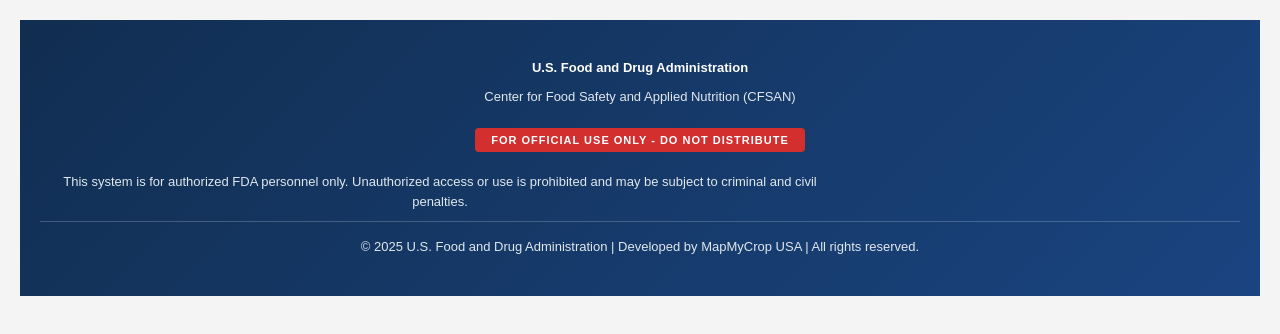
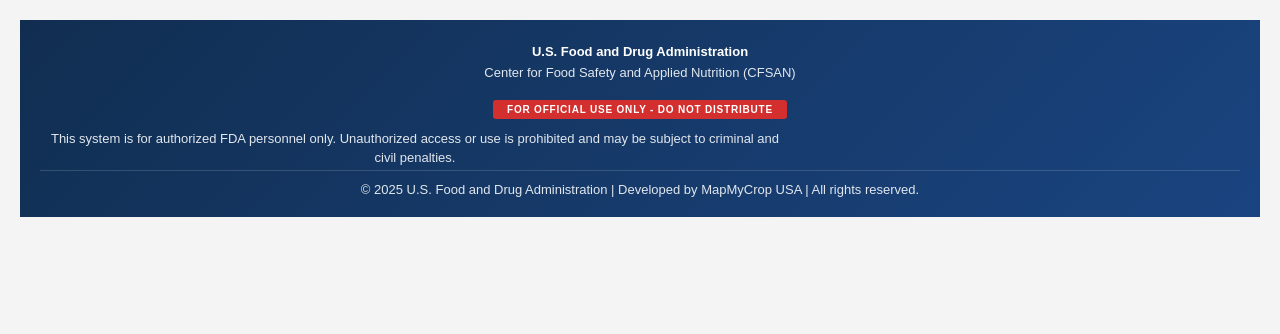
Before and after one commit to Map-My-Crop-Platform/export-widget, a plain HTML site: page FDA_Footer_Simple.html in a window 1280 px wide. Drawn offline with Linux system fonts and the light colour scheme.

Commit message:
Update FDA_Footer_Simple.html

```diff
--- a/FDA_Footer_Simple.html
+++ b/FDA_Footer_Simple.html
@@ -3,66 +3,70 @@
 <head>
     <meta charset="UTF-8">
     <meta name="viewport" content="width=device-width, initial-scale=1.0">
-    <title>FDA Dashboard Footer - Simple Version</title>
+    <title>FDA Dashboard Footer - Compact Version</title>
     <style>
-        /* Simple FDA Footer - Legal/Compliance Only */
-        .fda-footer-simple {
+        /* Compact FDA Footer - Reduced Height */
+        .fda-footer-compact {
             background: linear-gradient(135deg, #112e51 0%, #1a4480 100%);
             color: #ffffff;
-            padding: 30px 20px;
+            padding: 20px 20px 15px 20px;
             font-family: 'Source Sans Pro', Arial, sans-serif;
             text-align: center;
         }
 
-        .fda-footer-simple p {
-            margin: 8px 0;
+        .fda-footer-compact p {
+            margin: 3px 0;
             font-size: 13px;
-            line-height: 1.6;
+            line-height: 1.4;
             color: #e1e7ed;
         }
 
-        .fda-footer-simple strong {
+        .fda-footer-compact strong {
             color: #ffffff;
             font-weight: 700;
+        }
+
+        .header-group {
+            margin-bottom: 10px;
         }
 
         .classification-badge {
             display: inline-block;
             background: #d32f2f;
             color: #ffffff;
-            padding: 6px 16px;
-            border-radius: 4px;
-            font-size: 11px;
+            padding: 4px 14px;
+            border-radius: 3px;
+            font-size: 10px;
             font-weight: 700;
             text-transform: uppercase;
-            letter-spacing: 1px;
-            margin: 12px 0;
+            letter-spacing: 0.8px;
+            margin: 8px 0;
         }
 
         .security-notice {
             font-size: 11px;
             color: #c9d9e8;
-            margin-top: 12px;
-            max-width: 800px;
-            margin-left: auto;
-            margin-right: auto;
+            margin: 8px auto 0 auto;
+            max-width: 750px;
+            line-height: 1.4;
         }
 
         .copyright {
-            font-size: 12px;
+            font-size: 11px;
             color: #a9b3be;
-            margin-top: 15px;
-            padding-top: 15px;
-            border-top: 1px solid rgba(255, 255, 255, 0.2);
+            margin-top: 10px;
+            padding-top: 10px;
+            border-top: 1px solid rgba(255, 255, 255, 0.15);
         }
     </style>
 </head>
 <body style="margin: 0; padding: 20px; background: #f4f4f4;">
-
-    <!-- Simple FDA Footer -->
-    <footer class="fda-footer-simple" role="contentinfo">
-        <p><strong>U.S. Food and Drug Administration</strong></p>
-        <p>Center for Food Safety and Applied Nutrition (CFSAN)</p>
+    <!-- Compact FDA Footer -->
+    <footer class="fda-footer-compact" role="contentinfo">
+        <div class="header-group">
+            <p><strong>U.S. Food and Drug Administration</strong></p>
+            <p>Center for Food Safety and Applied Nutrition (CFSAN)</p>
+        </div>
 
         <div class="classification-badge">FOR OFFICIAL USE ONLY - DO NOT DISTRIBUTE</div>
 
@@ -74,6 +78,5 @@
             © 2025 U.S. Food and Drug Administration | Developed by MapMyCrop USA | All rights reserved.
         </p>
     </footer>
-
 </body>
 </html>
```
